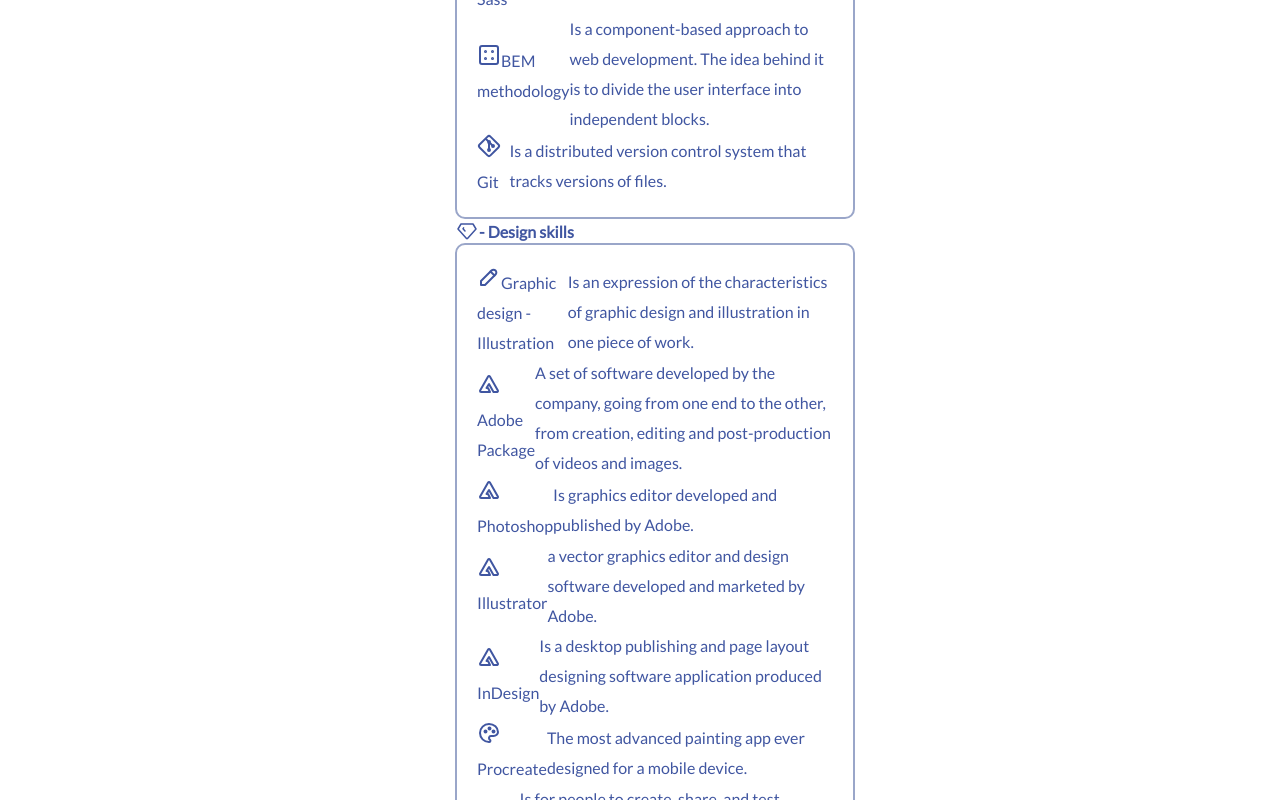
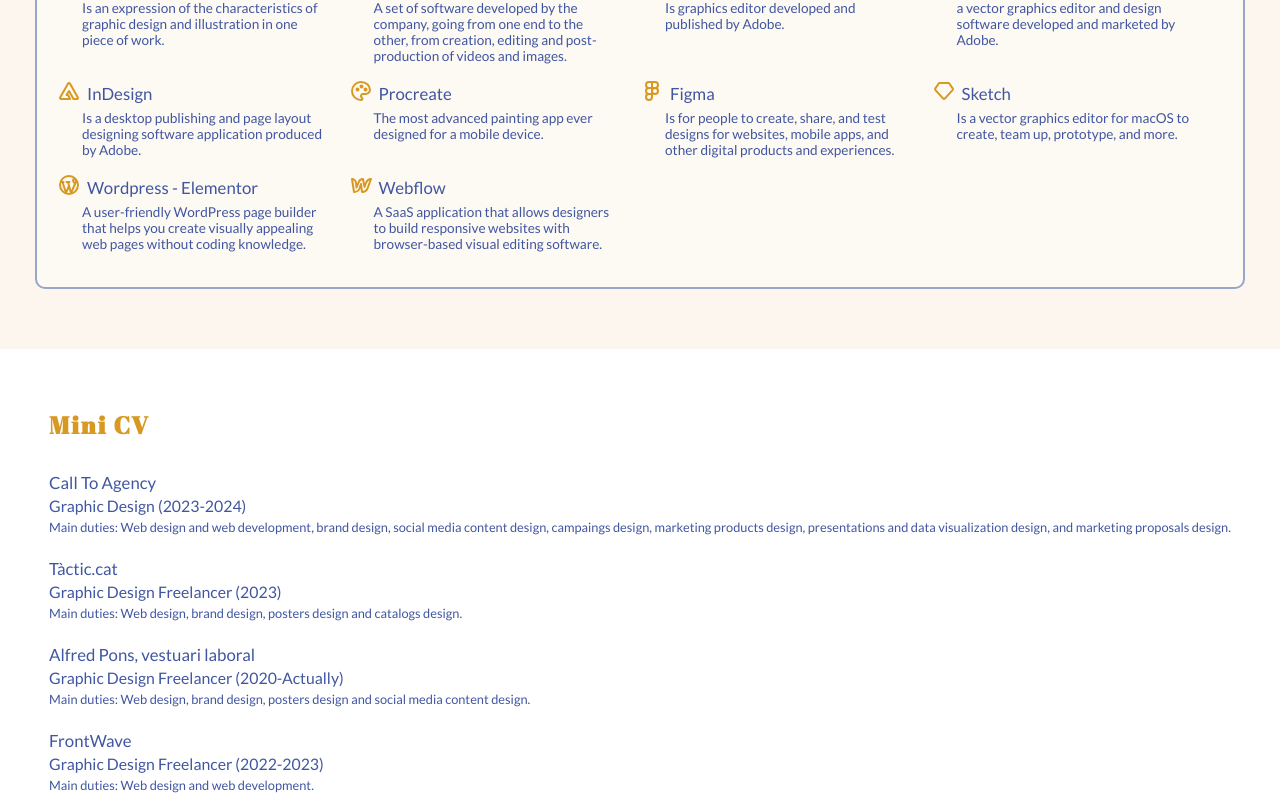
Before and after one commit to AndPrat/andreaprat, a React (Vite) app: page /about in a window 1280 px wide. Shown: the part 1420-2220 px from the top of the page. Built offline with nearby package versions, Linux system fonts and the light colour scheme.

Commit message:
Refactor width classes and create skills and miniCV classes

```diff
--- a/src/pages/AboutPage/AboutPage.css
+++ b/src/pages/AboutPage/AboutPage.css
@@ -1,9 +1,22 @@
 .about-page {
   padding: 100px 0;
+}
+.about-page__block--header {
+  padding-left: 20px;
+  max-width: 600px;
 }
 
 .about-page__container {
   justify-content: center;
+}
+
+.about-page__section {
+  padding: 10px;
+}
+
+.about-page__section--skills {
+  background-color: #fcf6ee;
+  padding: 50px 0;
 }
 
 .about-page__block--mini {
@@ -20,7 +33,7 @@
 }
 
 .about-page__information {
-  width: 370px;
+  width: 100%;
   font-size: 1.1rem;
   color: var(--color-violet-dark);
 }
@@ -43,24 +56,37 @@
 }
 
 .skills--block {
-  margin-left: 30px;
+  padding: 10px;
+}
+
+.about-page--skills {
+  margin: 0 -10px;
+  width: 100%;
+  display: flex;
+  flex-direction: column;
 }
 
 .about-page__title-important {
-  font-size: 1rem;
+  font-size: 1.3rem;
+  font-family: var(--font-titles);
+  letter-spacing: 3px;
   color: var(--color-violet-dark);
+  padding: 50px 0 20px 0;
+  text-transform: uppercase;
   display: flex;
-  align-items: center;
-  font-weight: 700px;
+  justify-content: center;
 }
 
 .about-page__information-important {
-  width: 400px;
   font-size: 1rem;
   color: var(--color-violet-dark);
   border: 2px solid var(--color-violet-light);
   border-radius: 10px;
   padding: 20px;
+  background-color: rgba(255, 255, 255, 0.3);
+  width: 100%;
+  display: flex;
+  flex-wrap: wrap;
 }
 
 .about-page__title-secction-secundary {
@@ -69,6 +95,7 @@
   letter-spacing: 2px;
   color: var(--color-yellow);
   padding: 50px 0 30px 0;
+  width: 100%;
 }
 
 .anchor {
@@ -86,7 +113,7 @@
   border-radius: 6px;
   border: none;
   color: var(--color-violet-more-dark);
-  width: 105px;
+  width: 20%;
   margin-top: 30px;
   padding: 10px;
   transition: all;
@@ -99,17 +126,67 @@
 }
 
 .about-page__skills {
-  display: flex;
-  align-items: center;
-  line-height: 30px;
   color: var(--color-violet-dark);
+  width: 25%;
+  padding-right: 20px;
 }
 
 .about-page__miniCV {
   display: flex;
-  align-items: center;
   color: var(--color-violet-dark);
   font-size: 0.9rem;
   line-height: 23px;
-  width: 600px;
+  width: 100%;
+  display: flex;
+  flex-direction: column;
 }
+
+.about-page__skills--title {
+  display: flex;
+  align-items: center;
+  font-size: 1.05rem;
+}
+
+.about-page__skills--information {
+  padding-left: 25px;
+  padding-bottom: 15px;
+  padding-top: 3px;
+  font-size: 0.85rem;
+}
+
+.about-page__skills--icon {
+  padding-right: 6px;
+  color: var(--color-yellow);
+}
+
+.about-page__miniCV--title {
+  font-size: 1.05rem;
+}
+
+.about-page__miniCV--information {
+  font-size: 0.99rem;
+}
+
+.about-page__miniCV--works {
+  font-size: 0.8rem;
+  line-height: 20px;
+  padding-bottom: 20px;
+}
+
+@media screen and (max-width: 768px) {
+  .about-page__skills {
+    width: 100%;
+  }
+
+  .skills--block {
+    width: 100%;
+  }
+
+  .about-page__information {
+    width: 100%;
+  }
+
+  .anchor__gradient--large {
+    width: 80%;
+  }
+}
```
